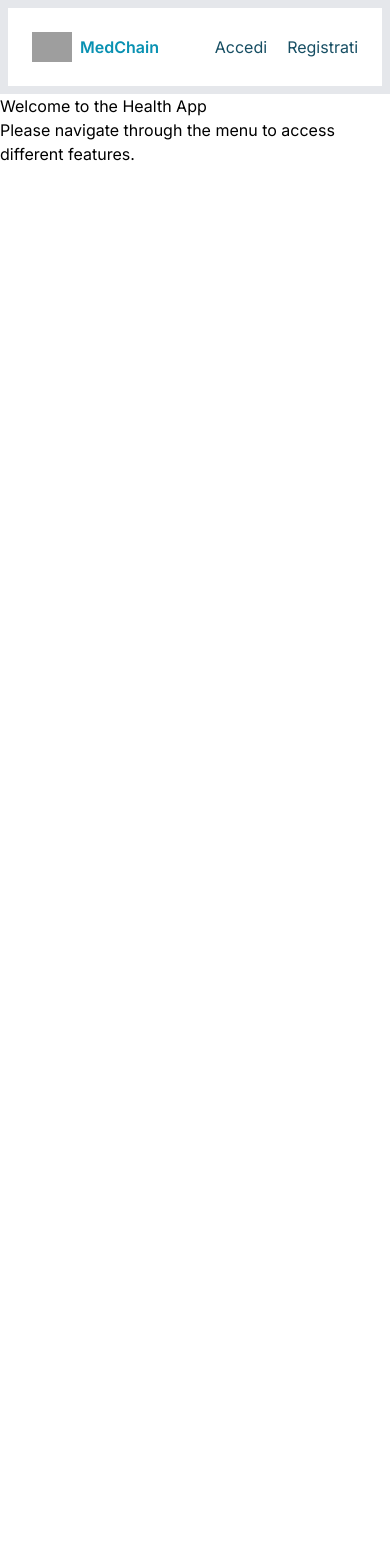
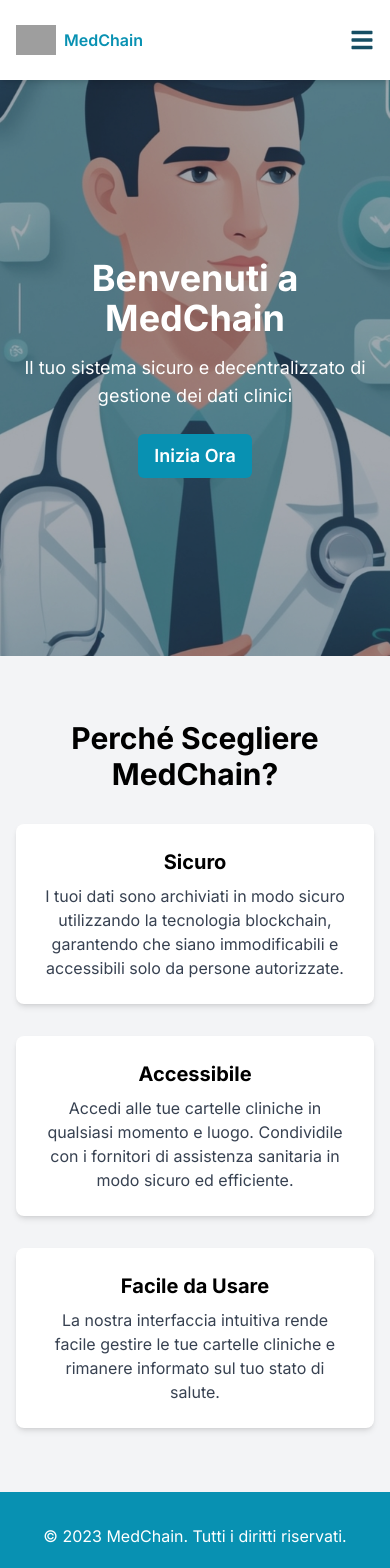
Before and after one commit to xDaryamo/MedChain, a React (Vite) app in the folder dapp/client/: page / in a window 390 px wide. Shown: the top 1568 px of the page. Before the commit the page ends 844 px from the top, so only its background shows below. Built offline with nearby package versions, Linux system fonts and the light colour scheme; grey boxes are pictures that could not be loaded.

Commit message:
Updated HomePage and NavBar styles

```diff
--- a/dapp/client/src/features/authentication/Signup.jsx
+++ b/dapp/client/src/features/authentication/Signup.jsx
@@ -1,11 +1,19 @@
 // src/pages/Register.jsx
+import { useNavigate } from "react-router-dom";
+import BackButton from "../../ui/BackButton";
 import SignupTabs from "../../ui/SignupTabs";
 
 const Signup = () => {
+  const navigate = useNavigate();
   return (
-    <div className="flex min-h-screen items-center justify-center bg-gray-100 p-4">
-      <SignupTabs />
-    </div>
+    <>
+      <div className="bg-gray-100 pl-8 pt-8">
+        <BackButton onClick={() => navigate("/")}>Indietro</BackButton>
+      </div>
+      <div className="flex min-h-screen items-center justify-center bg-gray-100 p-4">
+        <SignupTabs />
+      </div>
+    </>
   );
 };
 
--- a/dapp/client/src/pages/HomePage.jsx
+++ b/dapp/client/src/pages/HomePage.jsx
@@ -1,8 +1,79 @@
+// src/pages/HomePage.jsx
+
+import { Link } from "react-router-dom";
+import { useUser } from "../features/authentication/useAuth";
+import Button from "../ui/Button";
+import heroImage from "../../public/images/hero-section.jpg"; // Ensure you have an image in the assets folder
+
 const HomePage = () => {
+  const { user } = useUser();
+  const isAuthenticated = !!user;
+
   return (
-    <div>
-      <h1>Welcome to the Health App</h1>
-      <p>Please navigate through the menu to access different features.</p>
+    <div className="flex min-h-screen flex-col">
+      <header className="relative h-[36rem] bg-gray-800 lg:h-[45rem]">
+        <img
+          src={heroImage}
+          alt="Hero"
+          className="absolute inset-0 h-full w-full object-cover object-top opacity-60"
+        />
+        <div className="relative z-10 flex h-full flex-col items-center justify-center text-center text-white">
+          <h1 className="text-4xl font-bold">Benvenuti a MedChain</h1>
+          <p className="mt-4 text-lg">
+            Il tuo sistema sicuro e decentralizzato di gestione dei dati clinici
+          </p>
+          <div className="mt-6">
+            {isAuthenticated ? (
+              <Link to="/profile">
+                <Button variant="primary">Vai alla Dashboard</Button>
+              </Link>
+            ) : (
+              <Link to="/signup">
+                <Button variant="primary">Inizia Ora</Button>
+              </Link>
+            )}
+          </div>
+        </div>
+      </header>
+
+      <main className="flex-grow bg-gray-100 py-16">
+        <div className="mx-auto max-w-7xl px-4 text-center sm:px-6 lg:px-8">
+          <h2 className="mb-8 text-3xl font-bold">
+            Perché Scegliere MedChain?
+          </h2>
+          <div className="grid grid-cols-1 gap-8 md:grid-cols-3">
+            <div className="rounded-lg bg-white p-6 shadow-md">
+              <h3 className="mb-2 text-xl font-bold">Sicuro</h3>
+              <p className="text-gray-700">
+                I tuoi dati sono archiviati in modo sicuro utilizzando la
+                tecnologia blockchain, garantendo che siano immodificabili e
+                accessibili solo da persone autorizzate.
+              </p>
+            </div>
+            <div className="rounded-lg bg-white p-6 shadow-md">
+              <h3 className="mb-2 text-xl font-bold">Accessibile</h3>
+              <p className="text-gray-700">
+                Accedi alle tue cartelle cliniche in qualsiasi momento e luogo.
+                Condividile con i fornitori di assistenza sanitaria in modo
+                sicuro ed efficiente.
+              </p>
+            </div>
+            <div className="rounded-lg bg-white p-6 shadow-md">
+              <h3 className="mb-2 text-xl font-bold">Facile da Usare</h3>
+              <p className="text-gray-700">
+                La nostra interfaccia intuitiva rende facile gestire le tue
+                cartelle cliniche e rimanere informato sul tuo stato di salute.
+              </p>
+            </div>
+          </div>
+        </div>
+      </main>
+
+      <footer className="mt-auto bg-cyan-600 py-8 text-white">
+        <div className="mx-auto max-w-7xl px-4 text-center sm:px-6 lg:px-8">
+          <p>&copy; 2023 MedChain. Tutti i diritti riservati.</p>
+        </div>
+      </footer>
     </div>
   );
 };
--- a/dapp/client/src/ui/Navbar.jsx
+++ b/dapp/client/src/ui/Navbar.jsx
@@ -1,5 +1,7 @@
 // src/ui/Navbar.jsx
 
+import { useState } from "react";
+import { FaBars, FaTimes } from "react-icons/fa";
 import Logout from "../features/authentication/Logout";
 import AppLogo from "./AppLogo";
 import { useUser } from "../features/authentication/useAuth";
@@ -8,23 +10,76 @@ import NavLink from "./NavLink";
 const Navbar = () => {
   const { isAuthenticated, user } = useUser();
   const role = user?.role;
+  const [isOpen, setIsOpen] = useState(false);
+
+  const toggleMenu = () => {
+    setIsOpen(!isOpen);
+    document.body.classList.toggle("overflow-hidden", !isOpen);
+  };
+
   return (
-    <nav className="border-8 p-6">
-      <ul className="flex items-center justify-between">
-        <li>
+    <nav className="sticky top-0 z-50 bg-white shadow-md">
+      <div className="mx-auto flex h-20 max-w-7xl items-center justify-between px-4 sm:px-6 lg:px-8">
+        <div className="flex items-center">
           <NavLink to="/">
             <div className="flex items-center gap-2 md:ml-4 md:mr-6">
               <AppLogo isNav={true} />
             </div>
           </NavLink>
-        </li>
+        </div>
 
+        <div className="hidden space-x-4 md:flex md:flex-grow md:items-center md:justify-center">
           {role === "practitioner" && (
+            <NavLink to="/patients">Pazienti</NavLink>
+          )}
+          {role === "patient" && (
             <>
+              <NavLink to={`/patients/${user.userId}/records`}>
+                Cartelle Cliniche
+              </NavLink>
+              <NavLink to={`/patients/${user.userId}/labresults`}>
+                Risultati Analisi
+              </NavLink>
+              <NavLink to={`/patients/${user.userId}/encounters`}>
+                Visite
+              </NavLink>
+              <NavLink to={`/patients/${user.userId}/prescriptions`}>
+                Prescrizioni
+              </NavLink>
+            </>
+          )}
+          {isAuthenticated && <NavLink to="/profile">Profilo</NavLink>}
+        </div>
+
+        <div className="hidden md:flex md:items-center md:space-x-4">
+          {!isAuthenticated ? (
+            <>
+              <NavLink to="/login">Accedi</NavLink>
+              <NavLink to="/signup">Registrati</NavLink>
+            </>
+          ) : (
+            <Logout />
+          )}
+        </div>
+
+        <div className="flex items-center md:hidden">
+          <button
+            onClick={toggleMenu}
+            type="button"
+            className="text-cyan-900 hover:text-cyan-500 focus:outline-none"
+          >
+            {isOpen ? <FaTimes size={24} /> : <FaBars size={24} />}
+          </button>
+        </div>
+      </div>
+
+      {isOpen && (
+        <div className="md:hidden">
+          <ul className="flex flex-col items-center space-y-4 p-4">
+            {role === "practitioner" && (
               <li>
                 <NavLink to="/patients">Pazienti</NavLink>
               </li>
-          </>
             )}
             {role === "patient" && (
               <>
@@ -50,7 +105,6 @@ const Navbar = () => {
                 </li>
               </>
             )}
-
             {isAuthenticated && (
               <>
                 <li>
@@ -62,16 +116,18 @@ const Navbar = () => {
               </>
             )}
             {!isAuthenticated && (
-          <div className="flex items-center justify-around gap-5">
+              <>
                 <li>
                   <NavLink to="/login">Accedi</NavLink>
                 </li>
                 <li>
                   <NavLink to="/signup">Registrati</NavLink>
                 </li>
+              </>
+            )}
+          </ul>
         </div>
       )}
-      </ul>
     </nav>
   );
 };
```
Also changed, not shown: dapp/client/public/images/hero-section.jpg (added). Lines whose indentation alone changed are shown as unchanged.
